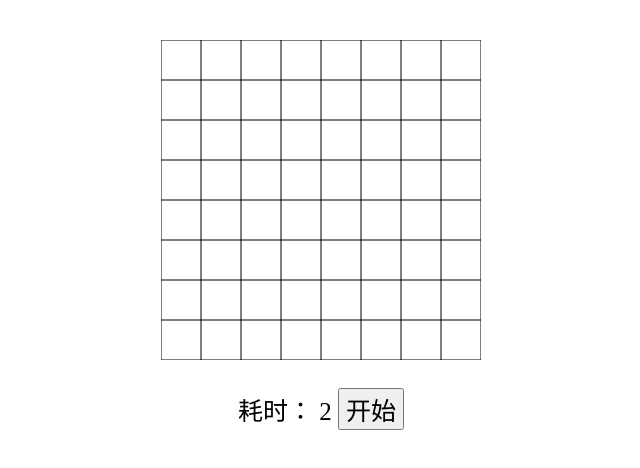
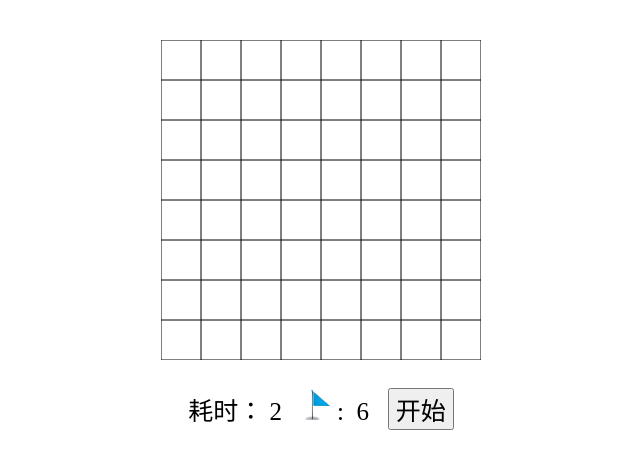
Before and after one commit to wodeedow/minesweeping.github.io, a plain HTML site: page index.html in a window 1280 px wide. Both pictures are taken after a click on the button "开始". Shown: the whole page, without its empty margins (319-959 px from the left). Drawn offline with Linux system fonts and the light colour scheme.

Commit message:
changeflag

```diff
--- a/haha.css
+++ b/haha.css
@@ -13,6 +13,11 @@
 img{
 	width: 38px;
 	height: 38px;
+}
+
+#flag{
+	width: 30px;
+	height: 30px;
 }
 
 #outer{
--- a/index.html
+++ b/index.html
@@ -19,9 +19,13 @@
 	<div id = "outer">
 		<p class="inner">耗时：
 			<span id="needtime">0</span>
+			<span>&nbsp;</span>
 		</p>
+		<img id="flag" src="pic/flag.png" >
+		<span>:&nbsp;</span>
+		<span id="flagleft">6</span>
+		<span>&nbsp;</span>
 		<input class = "inner" id="start" type="button" value="开始">
-
 	</div>
 
 	<script type="text/javascript" src="jquery-2.0.3.min.js"></script>
--- a/pro1.js
+++ b/pro1.js
@@ -5,6 +5,7 @@
         function () {
         sec = sec + 1;
         $("#needtime").text(sec);
+        $("#flagleft").text(leftflag);
         }, 1000);
     }
     var cell = [];
@@ -26,7 +27,7 @@
                     }
                 }
            }
-           console.log(time);
+           //console.log(time);
            if(time == 54){
                 setTimeout(function(){
                     if(window.confirm("you win,want to try again?"))
@@ -40,7 +41,8 @@
     s.addEventListener("click", start, false);
 
     var list = [];
-    var time = 0;
+    //var flagnumber = 6;
+    var leftflag = 6;
     function drawbg() {//页面加载完毕调用函数，初始化棋盘
         var canvas = document.getElementById("bg");
         var context = canvas.getContext("2d");
@@ -128,7 +130,7 @@
     }
 
     function rightClick(e){
-        if(time <5){
+        if(leftflag > 0){
             var x,y;
             var m, n;
             var rightclickpos = getClickPos(e);
@@ -142,7 +144,7 @@
             var canvas = document.getElementById("bg");
             var context = canvas.getContext("2d");
             context.drawImage(image,m*40 + 8, n*40 +8, 24, 24);
-            time ++;
+            leftflag --;
         }
         else
             return;
```
